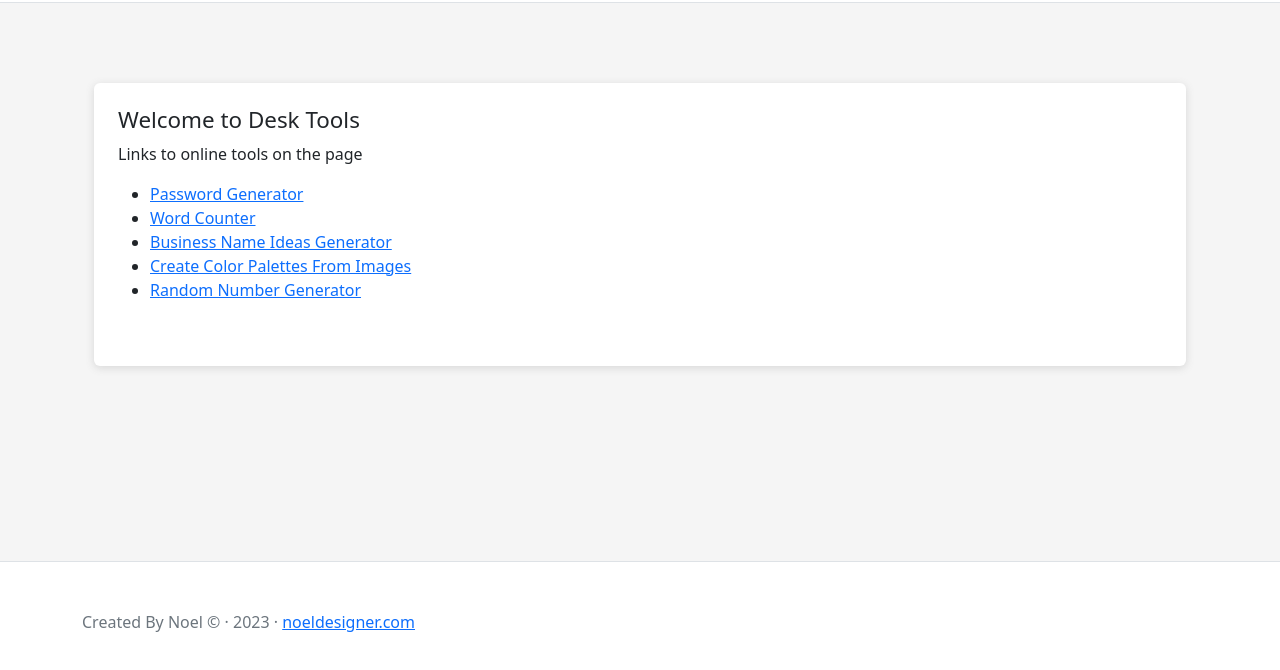
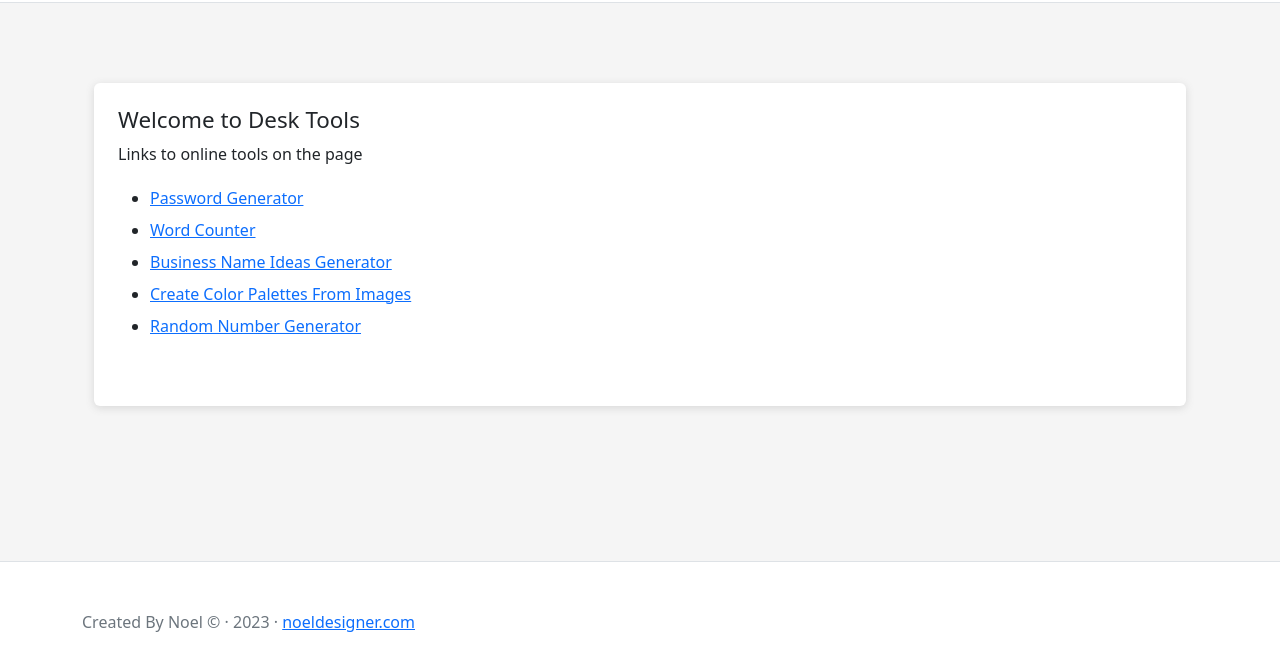
Before and after one commit to NoelDj/deployment, an Astro site: page / in a window 1280 px wide. Shown: the part 102-772 px from the top of the page. Built offline with nearby package versions, Linux system fonts and the light colour scheme; Astro itself is replaced by a stand-in of ours.

Commit message:
line height

```diff
--- a/src/pages/index.astro
+++ b/src/pages/index.astro
@@ -9,21 +9,21 @@ import Layout from "../layouts/Layout.astro";
 				<h1>Welcome to Desk Tools</h1>
 				<p>Links to online tools on the page</p>
 
-				<ul>
+				<ul style="line-height: 2;">
 					<li>
-						<a href="password-generator-based-on-words" class="mb-1">Password Generator</a>
+						<a href="password-generator-based-on-words">Password Generator</a>
 					</li>
 					<li>
-						<a href="word-counter-for-essays-and-posts" class="mb-1">Word Counter</a>
+						<a href="word-counter-for-essays-and-posts">Word Counter</a>
 					</li>
 					<li>
-						<a href="business-name-generator-ideas" class="mb-1">Business Name Ideas Generator</a>
+						<a href="business-name-generator-ideas">Business Name Ideas Generator</a>
 					</li>
 					<li>
-						<a href="color-palette-from-images" class="mb-1">Create Color Palettes From Images</a>
+						<a href="color-palette-from-images">Create Color Palettes From Images</a>
 					</li>
 					<li>
-						<a href="random-number-generator" class="mb-1">Random Number Generator</a>
+						<a href="random-number-generator">Random Number Generator</a>
 					</li>
 				</ul>
 			</div>
```
